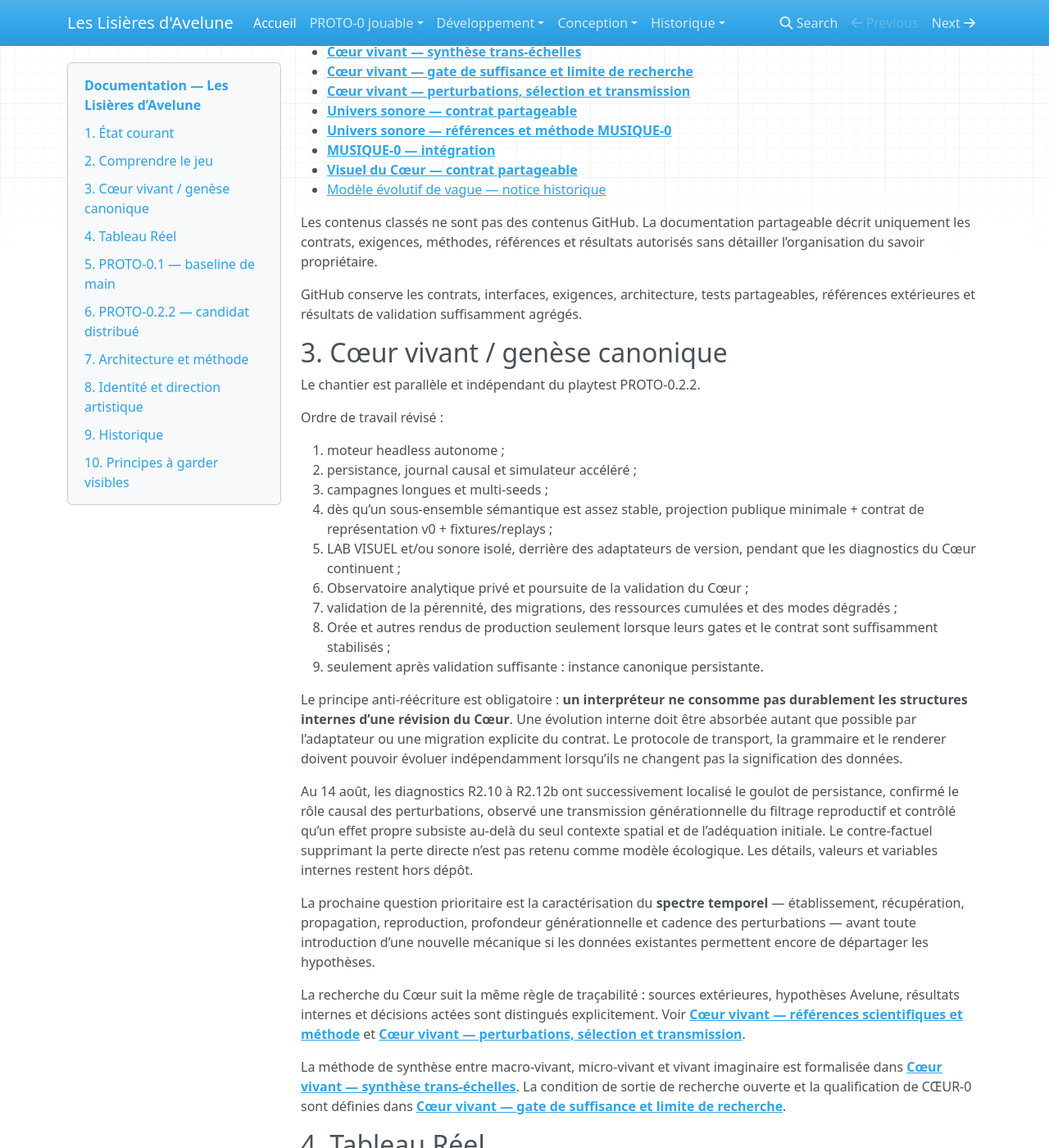
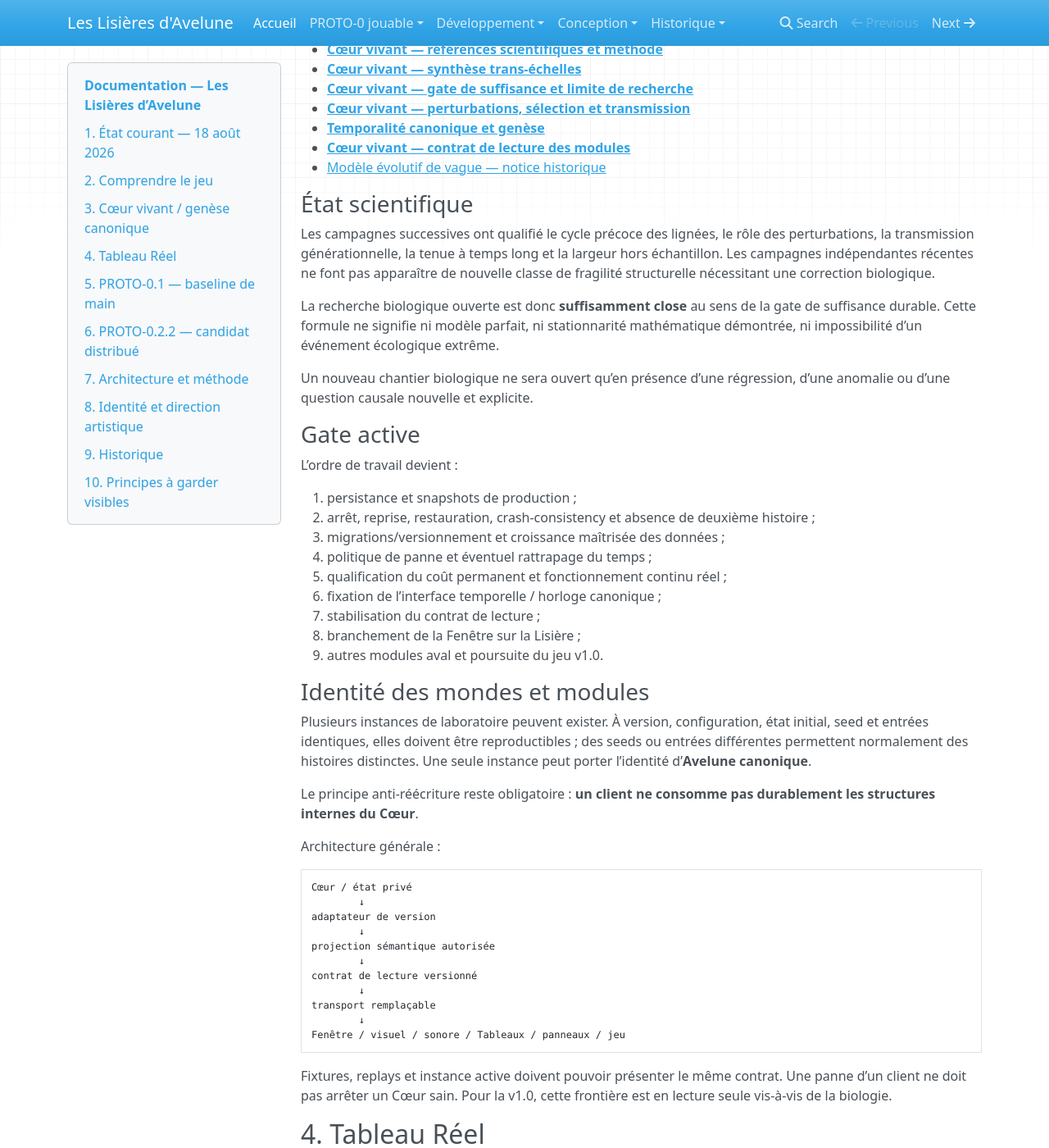
Before and after one commit to Abeliome-Officiel/les-lisieres-avelune, an MkDocs documentation site: the page built from docs/index.md, in a window 1280 px wide and 1400 px high, scrolled down 1466 px. Shown: the whole window at 82% size. Built offline with MkDocs 1.6.1, drawn with Linux system fonts in a browser that asks for light colours; nearby versions of some CDN libraries; some of the changed text lies outside the part shown.

Commit message:
docs: actualiser l index apres qualification du Coeur

````diff
--- a/docs/index.md
+++ b/docs/index.md
@@ -2,21 +2,22 @@
 
 Cet index distingue les **principes de conception partageables**, les **jalons jouables**, le **Cœur vivant**, le **Tableau Réel**, les couches de représentation, les documents historiques et les informations propriétaires conservées hors dépôt.
 
-## 1. État courant
+## 1. État courant — 18 août 2026
 
 - `v0.8` : ancien jalon historique.
 - `v0.8.3` : dernière baseline de conception figée avant PROTO-0.1.
 - **PROTO-0.1** : jalon jouable intégré à `main`.
 - **PROTO-0.2.2** : candidat de playtest distribué sur `develop/proto-0.2.2-playtest` ; son intégration dans `main` reste une décision explicite.
-- **Cœur vivant / CŒUR-0** : diagnostics R2.10 à R2.12b clos ; le goulot précoce est causalement relié aux perturbations, une réponse évolutive héritée est observée et le prochain axe prioritaire est la caractérisation du spectre temporel avant toute nouvelle mécanique.
-- **Tableau Réel (TA3)** : Gate 0 validé ; architecture persistante autonome retenue ; première source physique d’énergie AvLab active en lecture seule ; Phase B suivante.
-- **Univers sonore / MUSIQUE-0** : préproduction v0.2 autorisée hors ligne sur enveloppe sémantique versionnée, fixtures neutres et replays autorisés ; aucun moteur audio choisi et aucune intégration live au Cœur actée.
-- **Visuel du Cœur / LAB VISUEL** : cahier de préproduction v0.3 cadré ; développement anticipé autorisé uniquement via projection publique minimale et contrat sémantique versionné, sans dépendance durable aux internes du Cœur.
-- **Arbitrage transversal** : doctrine de pérennité, ressources, données et matériel actée le 13 août 2026 ; ce cadre n’est pas un runtime supplémentaire.
+- **Cœur vivant / CŒUR-0** : qualification biologique, temporelle et de largeur hors échantillon suffisamment close ; aucun prolongement biologique n’est ouvert. La gate active est désormais l’ingénierie du Cœur permanent et sa qualification opérationnelle.
+- **Fenêtre sur la Lisière** : module contemplatif définitif ; premier consommateur de production privilégié du futur contrat de lecture ; elle reste présente lorsque le jeu complet existe et affiche un âge d’Avelune dérivé du temps canonique.
+- **Tableau Réel (TA3)** : Gate 0 validé ; architecture persistante autonome retenue ; Phase B suivante.
+- **Univers sonore / MUSIQUE-0** : préproduction autorisée hors ligne sur contrat versionné, fixtures et replays ; aucun moteur audio n’est imposé au Cœur.
+- **Visuel du Cœur / LAB VISUEL** : développement anticipé autorisé derrière une projection sémantique versionnée ; aucune dépendance durable aux internes du Cœur.
+- **Arbitrage transversal** : pérennité, réversibilité, ressources, données et matériel restent des contraintes de système, pas un runtime supplémentaire.
 
-État de pilotage détaillé : **[Avelune — état de développement au 12 août 2026](development/PROJECT_STATUS_2026-08-12.md)**. Les jalons scientifiques plus récents du Cœur sont consignés dans les notes de recherche dédiées et dans l’état opérationnel Drive.
+Le nettoyage de l’ancien historique GitHub est **clos**. La synchronisation normale des contenus partageables est autorisée, sous réserve de contrôler les anciens clones/worktrees avant réutilisation.
 
-Le nettoyage de l’ancien historique GitHub est **clos**. La synchronisation normale des contenus partageables est de nouveau autorisée. Les anciens clones/worktrees doivent être vérifiés avant réutilisation afin de ne pas réintroduire un historique antérieur.
+Les métriques, seeds, paramètres, recettes, causalités détaillées et autres éléments classés du Cœur restent hors dépôt.
 
 ## 2. Comprendre le jeu
 
@@ -38,7 +39,9 @@ Le nettoyage de l’ancien historique GitHub est **clos**. La synchronisation no
 
 Lorsqu’un document historique contredit un référentiel plus récent, il reste une trace et non une source normative.
 
-### Références de préproduction
+## 3. Cœur vivant / genèse canonique
+
+Références partageables :
 
 - **[Manifeste de conception — Faire Monde](17_manifeste_faire_monde.md)**
 - **[Système d'évolution du monde et des vagues — contrat expurgé](19_systeme_evolution_vague_v0.2.md)**
@@ -48,41 +51,55 @@ Lorsqu’un document historique contredit un référentiel plus récent, il rest
 - **[Cœur vivant — synthèse trans-échelles](28_coeur_vivant_synthese_trans_echelles.md)**
 - **[Cœur vivant — gate de suffisance et limite de recherche](29_coeur_vivant_gate_suffisance.md)**
 - **[Cœur vivant — perturbations, sélection et transmission](30_coeur_vivant_selection_perturbations.md)**
-- **[Univers sonore — contrat partageable](23_univers_sonore_contrat_public.md)**
-- **[Univers sonore — références et méthode MUSIQUE-0](26_univers_sonore_references_methode.md)**
-- **[MUSIQUE-0 — intégration](27_musique0_cahier_integration.md)**
-- **[Visuel du Cœur — contrat partageable](24_visuel_coeur_contrat_public.md)**
+- **[Temporalité canonique et genèse](31_temporalite_canonique_genese.md)**
+- **[Cœur vivant — contrat de lecture des modules](32_coeur_contrat_lecture_modules.md)**
 - [Modèle évolutif de vague — notice historique](18_modele_vague_evolutive.md)
 
-Les contenus classés ne sont pas des contenus GitHub. La documentation partageable décrit uniquement les contrats, exigences, méthodes, références et résultats autorisés sans détailler l’organisation du savoir propriétaire.
+### État scientifique
 
-GitHub conserve les contrats, interfaces, exigences, architecture, tests partageables, références extérieures et résultats de validation suffisamment agrégés.
+Les campagnes successives ont qualifié le cycle précoce des lignées, le rôle des perturbations, la transmission générationnelle, la tenue à temps long et la largeur hors échantillon. Les campagnes indépendantes récentes ne font pas apparaître de nouvelle classe de fragilité structurelle nécessitant une correction biologique.
 
-## 3. Cœur vivant / genèse canonique
+La recherche biologique ouverte est donc **suffisamment close** au sens de la gate de suffisance durable. Cette formule ne signifie ni modèle parfait, ni stationnarité mathématique démontrée, ni impossibilité d’un événement écologique extrême.
 
-Le chantier est parallèle et indépendant du playtest PROTO-0.2.2.
+Un nouveau chantier biologique ne sera ouvert qu’en présence d’une régression, d’une anomalie ou d’une question causale nouvelle et explicite.
 
-Ordre de travail révisé :
+### Gate active
 
-1. moteur headless autonome ;
-2. persistance, journal causal et simulateur accéléré ;
-3. campagnes longues et multi-seeds ;
-4. dès qu’un sous-ensemble sémantique est assez stable, projection publique minimale + contrat de représentation v0 + fixtures/replays ;
-5. LAB VISUEL et/ou sonore isolé, derrière des adaptateurs de version, pendant que les diagnostics du Cœur continuent ;
-6. Observatoire analytique privé et poursuite de la validation du Cœur ;
-7. validation de la pérennité, des migrations, des ressources cumulées et des modes dégradés ;
-8. Orée et autres rendus de production seulement lorsque leurs gates et le contrat sont suffisamment stabilisés ;
-9. seulement après validation suffisante : instance canonique persistante.
+L’ordre de travail devient :
 
-Le principe anti-réécriture est obligatoire : **un interpréteur ne consomme pas durablement les structures internes d’une révision du Cœur**. Une évolution interne doit être absorbée autant que possible par l’adaptateur ou une migration explicite du contrat. Le protocole de transport, la grammaire et le renderer doivent pouvoir évoluer indépendamment lorsqu’ils ne changent pas la signification des données.
+1. persistance et snapshots de production ;
+2. arrêt, reprise, restauration, crash-consistency et absence de deuxième histoire ;
+3. migrations/versionnement et croissance maîtrisée des données ;
+4. politique de panne et éventuel rattrapage du temps ;
+5. qualification du coût permanent et fonctionnement continu réel ;
+6. fixation de l’interface temporelle / horloge canonique ;
+7. stabilisation du contrat de lecture ;
+8. branchement de la Fenêtre sur la Lisière ;
+9. autres modules aval et poursuite du jeu v1.0.
 
-Au 14 août, les diagnostics R2.10 à R2.12b ont successivement localisé le goulot de persistance, confirmé le rôle causal des perturbations, observé une transmission générationnelle du filtrage reproductif et contrôlé qu’un effet propre subsiste au-delà du seul contexte spatial et de l’adéquation initiale. Le contre-factuel supprimant la perte directe n’est pas retenu comme modèle écologique. Les détails, valeurs et variables internes restent hors dépôt.
+### Identité des mondes et modules
 
-La prochaine question prioritaire est la caractérisation du **spectre temporel** — établissement, récupération, propagation, reproduction, profondeur générationnelle et cadence des perturbations — avant toute introduction d’une nouvelle mécanique si les données existantes permettent encore de départager les hypothèses.
+Plusieurs instances de laboratoire peuvent exister. À version, configuration, état initial, seed et entrées identiques, elles doivent être reproductibles ; des seeds ou entrées différentes permettent normalement des histoires distinctes. Une seule instance peut porter l’identité d’**Avelune canonique**.
 
-La recherche du Cœur suit la même règle de traçabilité : sources extérieures, hypothèses Avelune, résultats internes et décisions actées sont distingués explicitement. Voir **[Cœur vivant — références scientifiques et méthode](25_coeur_vivant_references_methode.md)** et **[Cœur vivant — perturbations, sélection et transmission](30_coeur_vivant_selection_perturbations.md)**.
+Le principe anti-réécriture reste obligatoire : **un client ne consomme pas durablement les structures internes du Cœur**.
 
-La méthode de synthèse entre macro-vivant, micro-vivant et vivant imaginaire est formalisée dans **[Cœur vivant — synthèse trans-échelles](28_coeur_vivant_synthese_trans_echelles.md)**. La condition de sortie de recherche ouverte et la qualification de CŒUR-0 sont définies dans **[Cœur vivant — gate de suffisance et limite de recherche](29_coeur_vivant_gate_suffisance.md)**.
+Architecture générale :
+
+```text
+Cœur / état privé
+        ↓
+adaptateur de version
+        ↓
+projection sémantique autorisée
+        ↓
+contrat de lecture versionné
+        ↓
+transport remplaçable
+        ↓
+Fenêtre / visuel / sonore / Tableaux / panneaux / jeu
+```
+
+Fixtures, replays et instance active doivent pouvoir présenter le même contrat. Une panne d’un client ne doit pas arrêter un Cœur sain. Pour la v1.0, cette frontière est en lecture seule vis-à-vis de la biologie.
 
 ## 4. Tableau Réel
 
@@ -93,13 +110,9 @@ Le Tableau Réel suit le projet **réel** sans le confondre avec le monde de jeu
 - [Plan d’exécution post-Gate 0](real/EXECUTION_PLAN.md)
 - [Source énergie AvLab — télémétrie locale](real/AVLAB_POWER_TELEMETRY.md)
 
-Décision structurante : TA3 doit disposer de son propre stockage et runtime persistants. Les PROTO, instruments, saisies et futures sources de production s’y raccordent par des adaptateurs remplaçables.
-
-La télémétrie électrique AvLab est actuellement une source locale de lecture seule ; son stockage de collecte est un staging remplaçable et non le registre canonique TA3.
+Décision structurante : TA3 dispose de son propre stockage et runtime persistants. Les PROTO, instruments, saisies et futures sources de production s’y raccordent par des adaptateurs remplaçables.
 
 ## 5. PROTO-0.1 — baseline de `main`
-
-Documents de référence :
 
 - [Périmètre du prototype jouable](proto0/PROTO0_PLAYABLE_SCOPE.md)
 - [Gate de playtest](proto0/PROTO0_PLAYTEST_READY.md)
@@ -116,7 +129,7 @@ Branche : [`develop/proto-0.2.2-playtest`](https://github.com/Avelune-Officiel/l
 
 Cahier : [`docs/development/proto0.2`](https://github.com/Avelune-Officiel/les-lisieres-avelune/tree/develop/proto-0.2.2-playtest/docs/development/proto0.2)
 
-Le jalon teste volontairement une boucle simplifiée et distribuable : implantation, économie, recherche, préparation défensive, vague, conséquences et adaptation. Les moteurs du Cœur vivant ne sont pas réinjectés automatiquement dans ce prototype.
+Le jalon teste volontairement une boucle simplifiée et distribuable. Les moteurs du Cœur vivant ne sont pas réinjectés automatiquement dans ce prototype. Son tour par tour reste propre au prototype ; les développements ultérieurs visent un monde et un gameplay continus et asynchrones.
 
 ## 7. Architecture et méthode
 
@@ -147,10 +160,6 @@ Direction visuelle actuelle : **poétique · onirique · féerique · organique
 
 Direction sonore initiale : **satisfaisante · contemplative · onirique · féerique**.
 
-Le visuel de préproduction privilégie une grammaire visuelle indépendante du renderer, la continuité d’identité à travers les transformations, la cohérence temporelle, une qualité adaptative sobre/normal/riche et un budget mesuré avec les autres charges du système.
-
-MUSIQUE-0 privilégie une enveloppe sémantique neutre, des fixtures/replays indépendants de la source, une grammaire séparée du renderer et des gates explicites avant tout branchement live.
-
 ## 9. Historique
 
 - [Mini-prototype historique](07_prototype_mvp.md)
@@ -173,9 +182,10 @@ Ces fichiers restent utiles pour la traçabilité mais ne reprennent pas autorit
 - identité queer et non genrée ;
 - monde autonome même sans joueur ;
 - séparation entre prototype jouable, Cœur vivant et Tableau Réel ;
-- séparation entre état canonique et représentations visuelle/sonore ;
+- séparation entre état canonique et représentations ;
+- **robustesse ne signifie ni immobilité ni immortalité** ;
 - **le Cœur survit à la disparition ou au remplacement de ses représentations** ;
-- **les interpréteurs anticipés consomment un contrat versionné, jamais les internes provisoires comme API durable** ;
+- **les interpréteurs consomment un contrat versionné, jamais les internes comme API durable** ;
 - **les clients ne reçoivent que l’état sémantique autorisé nécessaire à leur rôle** ;
 - protocole de transport distinct du contrat sémantique ;
 - versions source/contrat/grammaire/renderer découplées ;
@@ -183,7 +193,6 @@ Ces fichiers restent utiles pour la traçabilité mais ne reprennent pas autorit
 - coût permanent et croissance des données mesurés ;
 - budget visuel/sonore évalué avec le jeu et le Cœur, jamais isolément ;
 - dégradation gracieuse des fonctions non canoniques avant altération des lois ;
-- matériel dimensionné et renouvelé à partir de mesures et de criticité ;
 - observabilité et capacité d’action restent des responsabilités distinctes ;
 - séparation entre documentation partageable et informations propriétaires ;
 - **la confidentialité porte aussi sur la structure documentaire : ne pas cartographier un mécanisme réservé pour dire qu’il est secret** ;
````
